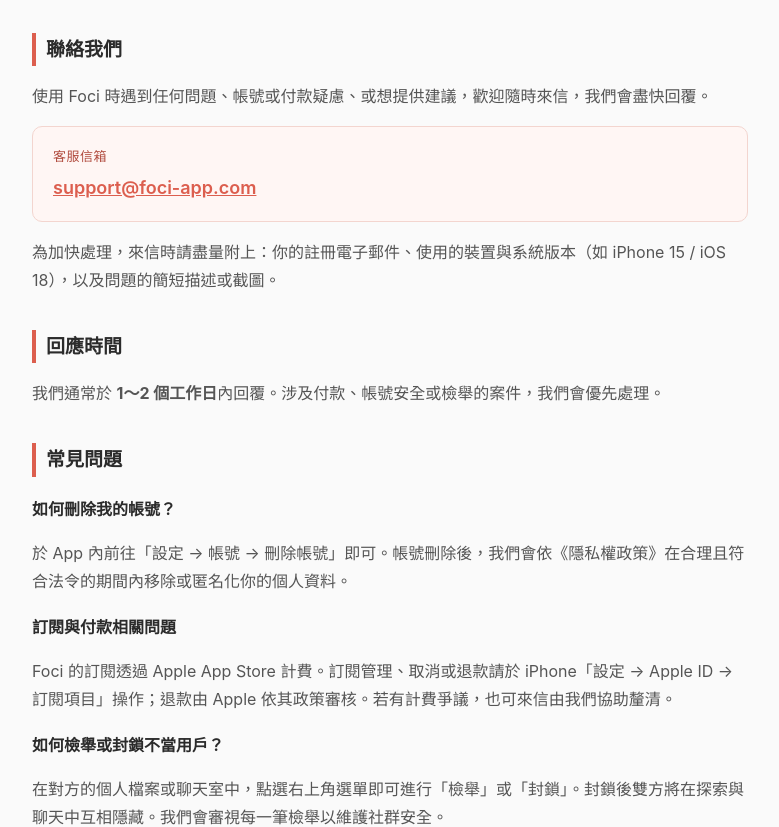
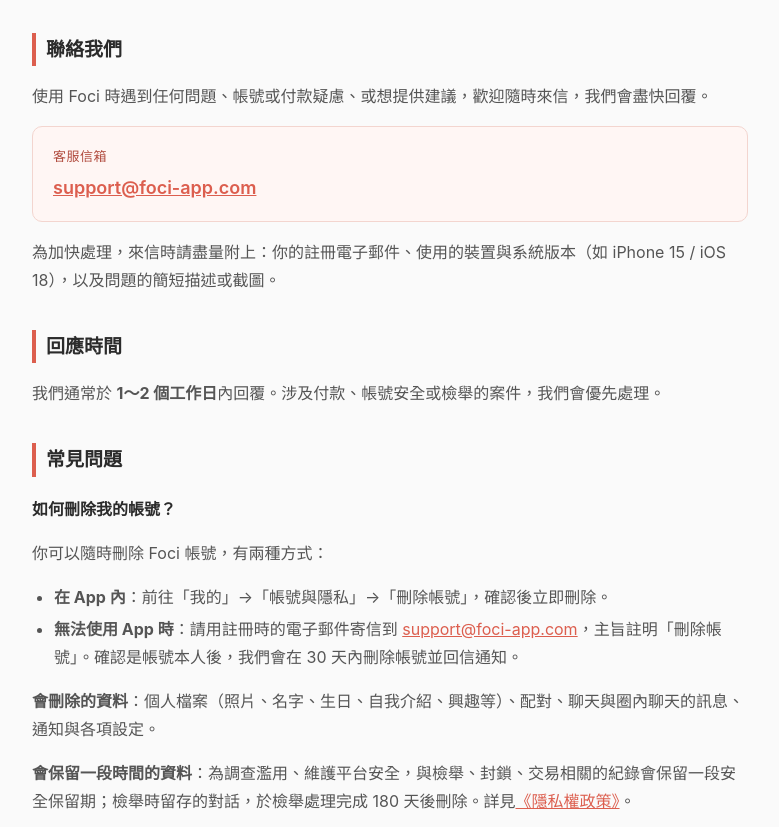
Before and after one commit to OmarHung/Foci-pages, a plain HTML site: page support/index.html in a window 1280 px wide. Shown: the part 153-980 px from the top of the page, without its empty margins (250-1029 px from the left). Drawn offline with Linux system fonts and the light colour scheme.

Commit message:
docs(support): 刪除帳號補上不用 App 的申請方式與資料處理說明
Google Play 要求讓使用者建帳號的 App 提供網頁版的刪除申請方式（資料安全表單要填這個網址）：
用註冊信箱寫信到客服、30 天內處理；列出會刪除與會保留一段時間的資料。
另外 App 內的路徑原本寫錯（設定 → 帳號），改成「我的 → 帳號與隱私 → 刪除帳號」。

Co-Authored-By: Claude Opus 5.5 <noreply@anthropic.com>

```diff
--- a/support/index.html
+++ b/support/index.html
@@ -52,8 +52,14 @@
 
     <h2>常見問題</h2>
 
-    <div class="faq-q">如何刪除我的帳號？</div>
-    <p>於 App 內前往「設定 → 帳號 → 刪除帳號」即可。帳號刪除後，我們會依《隱私權政策》在合理且符合法令的期間內移除或匿名化你的個人資料。</p>
+    <div class="faq-q" id="delete-account">如何刪除我的帳號？</div>
+    <p>你可以隨時刪除 Foci 帳號，有兩種方式：</p>
+    <ul>
+      <li><strong>在 App 內</strong>：前往「我的」→「帳號與隱私」→「刪除帳號」，確認後立即刪除。</li>
+      <li><strong>無法使用 App 時</strong>：請用註冊時的電子郵件寄信到 <a href="mailto:support@foci-app.com?subject=%E5%88%AA%E9%99%A4%E5%B8%B3%E8%99%9F">support@foci-app.com</a>，主旨註明「刪除帳號」。確認是帳號本人後，我們會在 30 天內刪除帳號並回信通知。</li>
+    </ul>
+    <p><strong>會刪除的資料</strong>：個人檔案（照片、名字、生日、自我介紹、興趣等）、配對、聊天與圈內聊天的訊息、通知與各項設定。</p>
+    <p><strong>會保留一段時間的資料</strong>：為調查濫用、維護平台安全，與檢舉、封鎖、交易相關的紀錄會保留一段安全保留期；檢舉時留存的對話，於檢舉處理完成 180 天後刪除。詳見<a href="https://www.foci-app.com/privacy/">《隱私權政策》</a>。</p>
 
     <div class="faq-q">訂閱與付款相關問題</div>
     <p>Foci 的訂閱透過 Apple App Store 計費。訂閱管理、取消或退款請於 iPhone「設定 → Apple ID → 訂閱項目」操作；退款由 Apple 依其政策審核。若有計費爭議，也可來信由我們協助釐清。</p>
```
